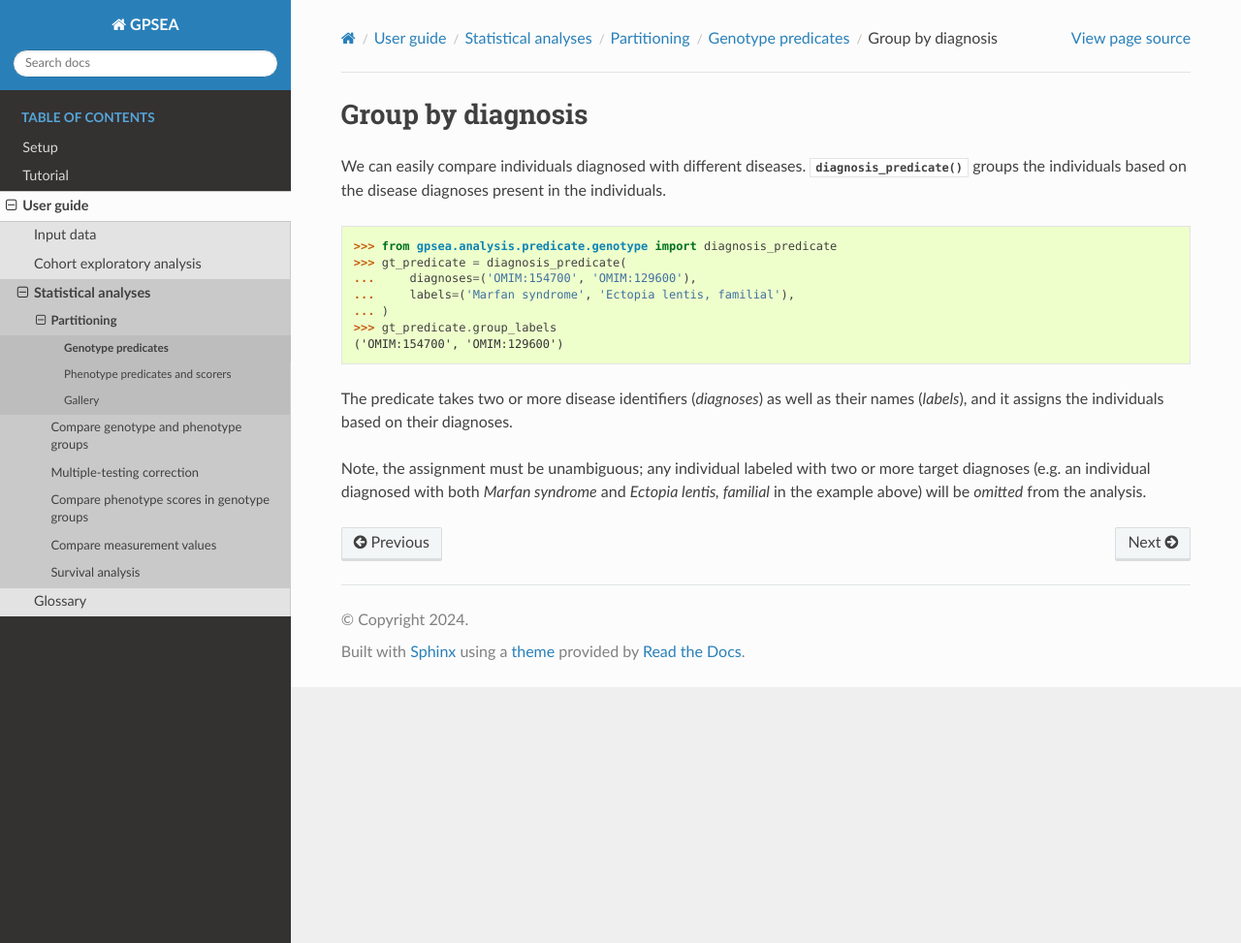
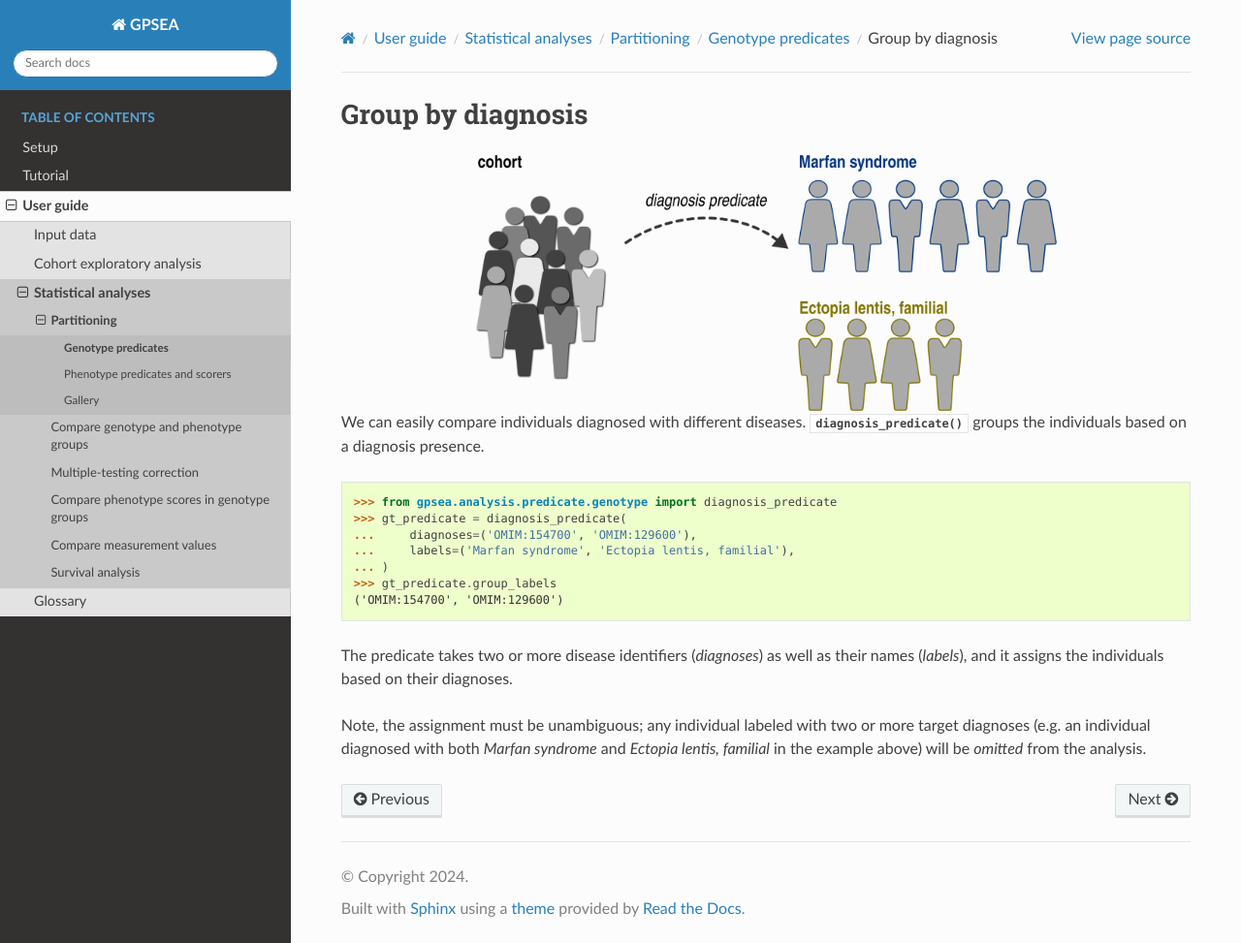
Before and after one commit to monarch-initiative/gpsea, a Sphinx documentation site: the page built from docs/user-guide/analyses/partitioning/genotype/diagnosis.rst, in a window 1280 px wide and 973 px high. Shown: the whole window at 97% size. Built offline with Sphinx 7.4.7 and the Read the Docs theme 3.1.0, drawn with Linux system fonts in a browser that asks for light colours; pages that are not in the unit, such as notebooks, are missing from menus.

Commit message:
Add figures to genotype predicates.

```diff
--- a/docs/user-guide/analyses/partitioning/genotype/diagnosis.rst
+++ b/docs/user-guide/analyses/partitioning/genotype/diagnosis.rst
@@ -4,9 +4,15 @@
 Group by diagnosis
 ==================
 
+.. figure:: img/diagnosis-predicate.png
+   :alt: Diagnosis predicate
+   :align: center
+   :width: 600px
+
+
 We can easily compare individuals diagnosed with different diseases.
 :func:`~gpsea.analysis.predicate.genotype.diagnosis_predicate` groups the individuals
-based on the disease diagnoses present in the individuals.
+based on a diagnosis presence.
 
 >>> from gpsea.analysis.predicate.genotype import diagnosis_predicate
 >>> gt_predicate = diagnosis_predicate(
--- a/docs/user-guide/analyses/partitioning/genotype/sex.rst
+++ b/docs/user-guide/analyses/partitioning/genotype/sex.rst
@@ -3,6 +3,12 @@
 ============
 Group by sex
 ============
+
+.. figure:: img/sex-predicate.png
+   :alt: Sex predicate
+   :align: center
+   :width: 600px
+
 
 It is easy to investigate the differences between males and females.
 The :func:`~gpsea.analysis.predicate.genotype.sex_predicate` partitions
```
Also changed, not shown: docs/user-guide/analyses/partitioning/genotype/variant_category.rst (+8 -2 lines), docs/user-guide/analyses/partitioning/genotype/img/diagnosis-predicate.png (added), docs/user-guide/analyses/partitioning/genotype/img/monoallelic-predicate.png (added), docs/user-guide/analyses/partitioning/genotype/img/sex-predicate.png (added).
